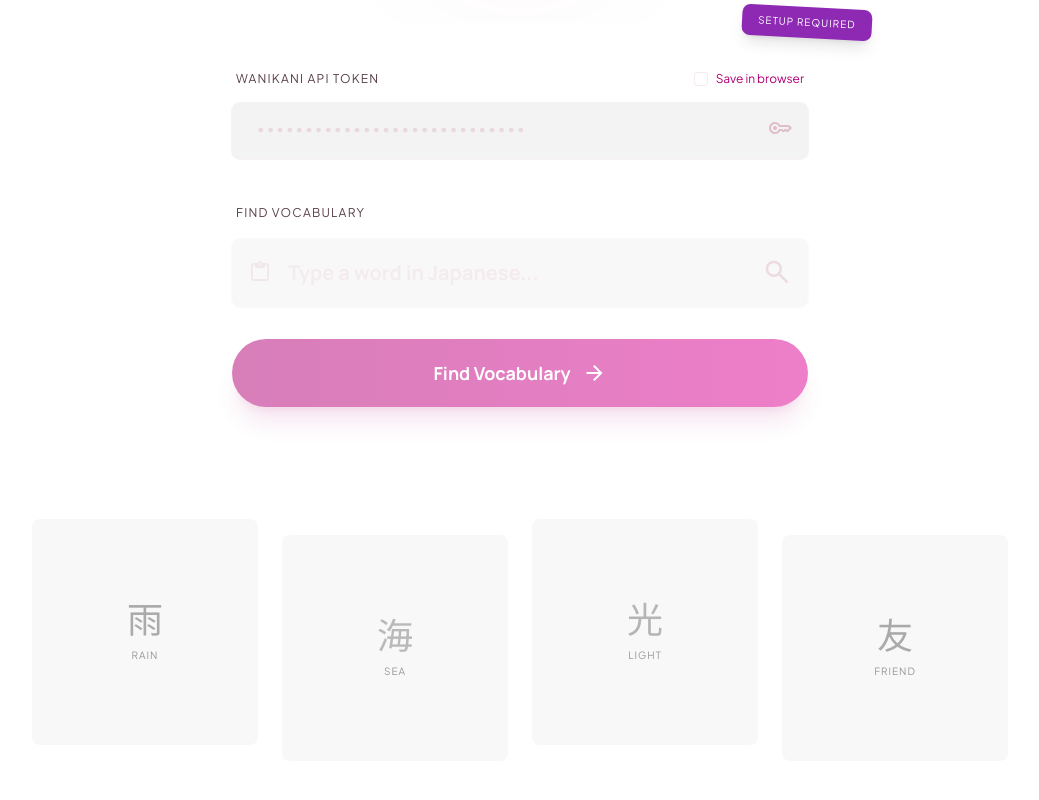
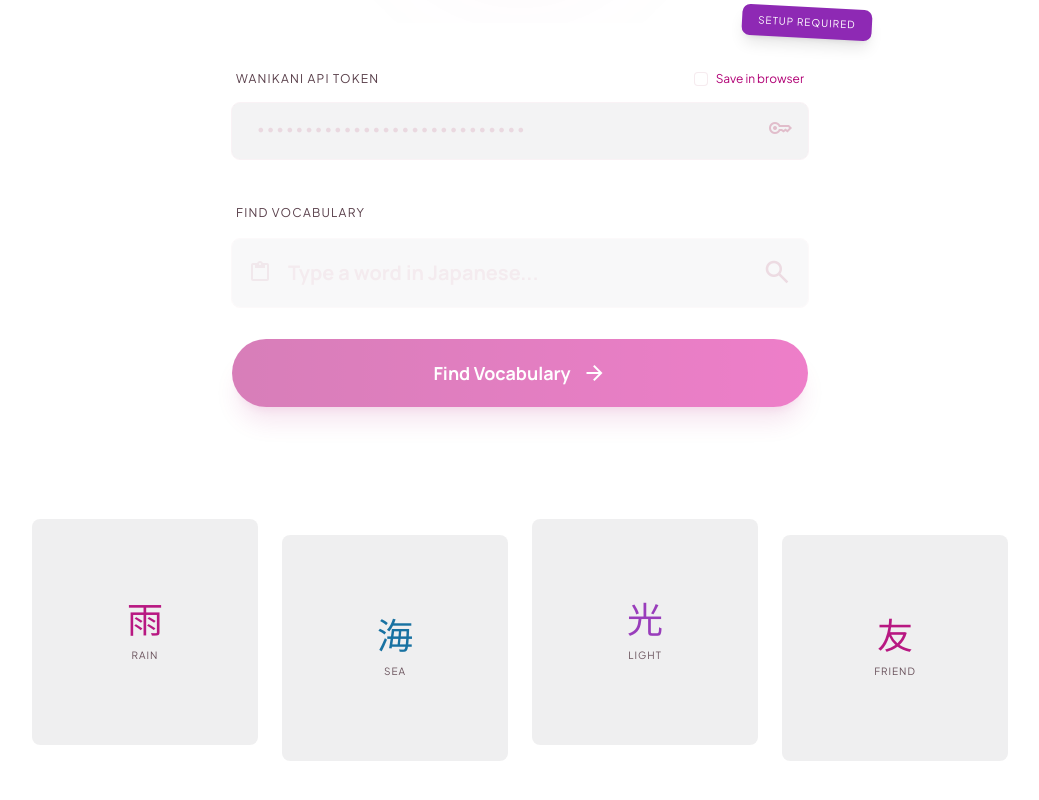
Before and after one commit to egesd/wanikani-notes, a Svelte app in the folder frontend/: page / in a window 1280 px wide. Shown: the part 356-1156 px from the top of the page, without its empty margins (120-1159 px from the left). Built offline with nearby package versions, Linux system fonts and the light colour scheme.

Commit message:
feat: enhance decorative grid styles for improved visibility and aesthetics

```diff
--- a/frontend/src/App.svelte
+++ b/frontend/src/App.svelte
@@ -242,22 +242,22 @@
     </div>
 
     <!-- Decorative Grid -->
-    <div class="mt-16 grid grid-cols-2 md:grid-cols-4 gap-6 w-full opacity-40 grayscale hover:grayscale-0 transition-all duration-700 pointer-events-none">
-      <div class="bg-surface-container dark:bg-zinc-800 p-6 rounded-lg flex flex-col items-center justify-center gap-2 aspect-square">
-        <span class="text-4xl text-primary dark:text-pink-400 font-headline">雨</span>
-        <span class="font-label text-[10px] tracking-widest uppercase dark:text-zinc-400">Rain</span>
+    <div class="mt-16 grid grid-cols-2 md:grid-cols-4 gap-6 w-full opacity-90 dark:opacity-80 hover:grayscale-0 transition-all duration-700 pointer-events-none">
+      <div class="bg-surface-container dark:bg-zinc-800/80 dark:shadow-[0_0_20px_rgba(236,72,153,0.15)] p-6 rounded-lg flex flex-col items-center justify-center gap-2 aspect-square">
+        <span class="text-4xl text-primary dark:text-pink-400 dark:drop-shadow-[0_0_8px_rgba(236,72,153,0.5)] font-headline">雨</span>
+        <span class="font-label text-[10px] tracking-widest uppercase text-on-surface-variant dark:text-zinc-300">Rain</span>
       </div>
-      <div class="bg-surface-container dark:bg-zinc-800 p-6 rounded-lg flex flex-col items-center justify-center gap-2 aspect-square translate-y-4">
-        <span class="text-4xl text-secondary dark:text-blue-400 font-headline">海</span>
-        <span class="font-label text-[10px] tracking-widest uppercase dark:text-zinc-400">Sea</span>
+      <div class="bg-surface-container dark:bg-zinc-800/80 dark:shadow-[0_0_20px_rgba(96,165,250,0.15)] p-6 rounded-lg flex flex-col items-center justify-center gap-2 aspect-square translate-y-4">
+        <span class="text-4xl text-secondary dark:text-blue-400 dark:drop-shadow-[0_0_8px_rgba(96,165,250,0.5)] font-headline">海</span>
+        <span class="font-label text-[10px] tracking-widest uppercase text-on-surface-variant dark:text-zinc-300">Sea</span>
       </div>
-      <div class="bg-surface-container dark:bg-zinc-800 p-6 rounded-lg flex flex-col items-center justify-center gap-2 aspect-square">
-        <span class="text-4xl text-tertiary dark:text-purple-400 font-headline">光</span>
-        <span class="font-label text-[10px] tracking-widest uppercase dark:text-zinc-400">Light</span>
+      <div class="bg-surface-container dark:bg-zinc-800/80 dark:shadow-[0_0_20px_rgba(192,132,252,0.15)] p-6 rounded-lg flex flex-col items-center justify-center gap-2 aspect-square">
+        <span class="text-4xl text-tertiary dark:text-purple-400 dark:drop-shadow-[0_0_8px_rgba(192,132,252,0.5)] font-headline">光</span>
+        <span class="font-label text-[10px] tracking-widest uppercase text-on-surface-variant dark:text-zinc-300">Light</span>
       </div>
-      <div class="bg-surface-container dark:bg-zinc-800 p-6 rounded-lg flex flex-col items-center justify-center gap-2 aspect-square translate-y-4">
-        <span class="text-4xl text-primary dark:text-pink-400 font-headline">友</span>
-        <span class="font-label text-[10px] tracking-widest uppercase dark:text-zinc-400">Friend</span>
+      <div class="bg-surface-container dark:bg-zinc-800/80 dark:shadow-[0_0_20px_rgba(236,72,153,0.15)] p-6 rounded-lg flex flex-col items-center justify-center gap-2 aspect-square translate-y-4">
+        <span class="text-4xl text-primary dark:text-pink-400 dark:drop-shadow-[0_0_8px_rgba(236,72,153,0.5)] font-headline">友</span>
+        <span class="font-label text-[10px] tracking-widest uppercase text-on-surface-variant dark:text-zinc-300">Friend</span>
       </div>
     </div>
   </main>
```
